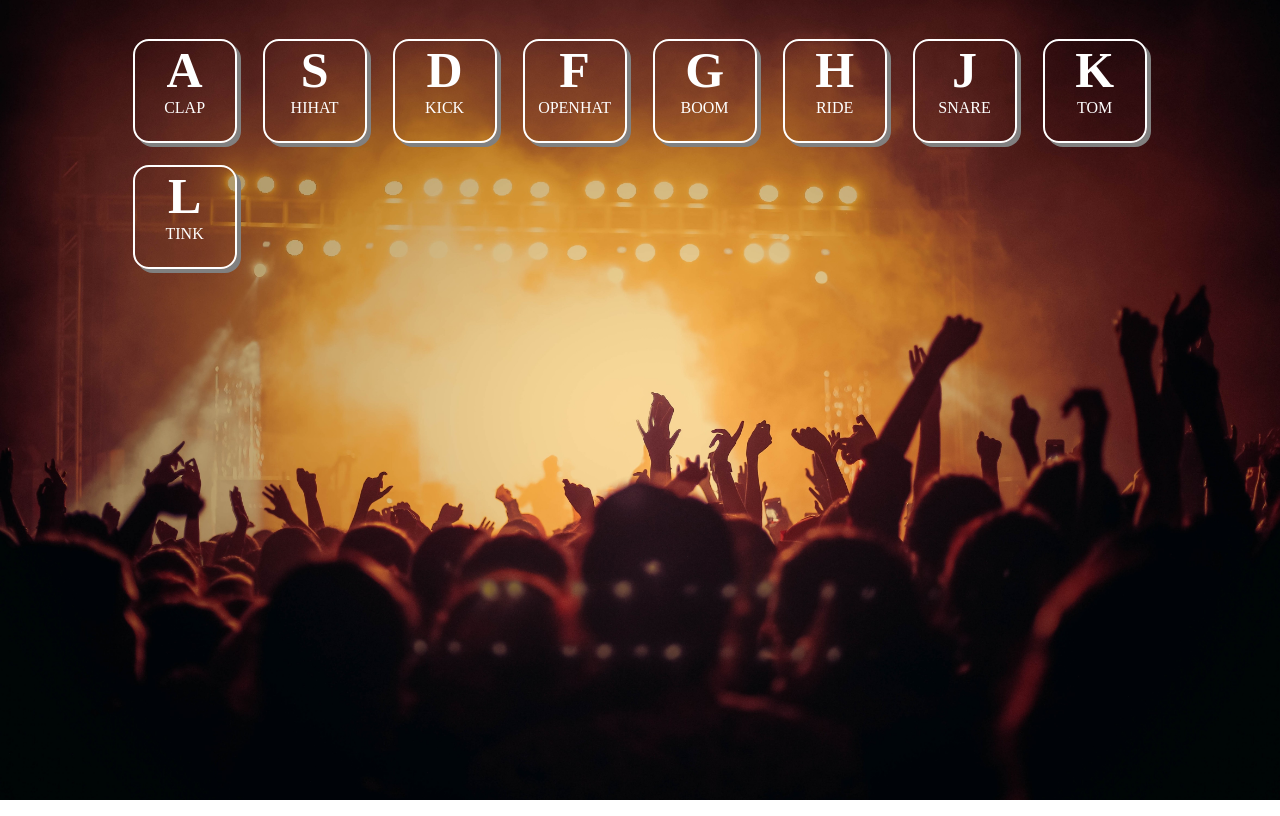
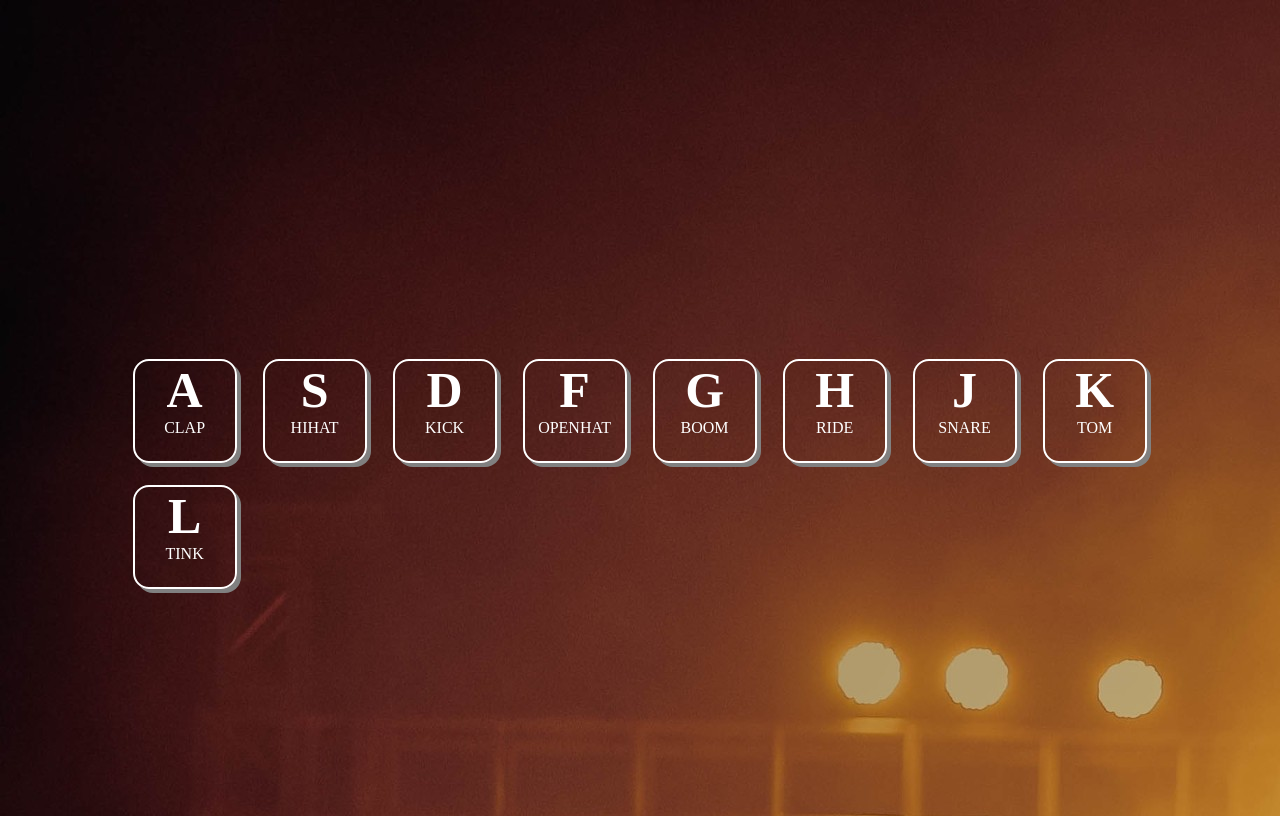
Before and after one commit to shubham-mehta-002/Drum-Kit, a plain HTML site: page index.html in a window 1280 px wide. Drawn offline with Linux system fonts and the light colour scheme.

Commit message:
Update style.css

```diff
--- a/style.css
+++ b/style.css
@@ -1,11 +1,11 @@
 body{
     background-image: url("images/pexels-vishnu-r-nair-1105666 (1).jpg");
 /*     background-position: center; */
-    background-size: 100%;
+/*     background-size: 100%; */
     background-repeat: no-repeat;
-    background-size:cover;
+/*     background-size:cover; */
     overflow: hidden;
-/*     height:100vh; */
+    height:100vh;
 }
 .container{
     height:20vh;
```
